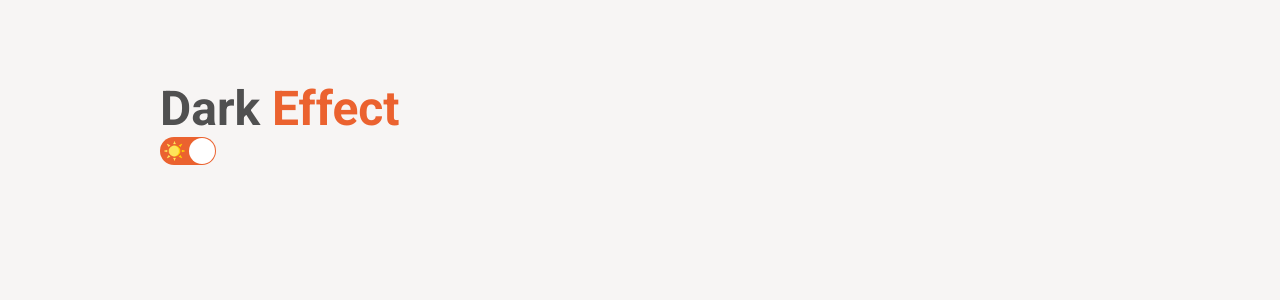
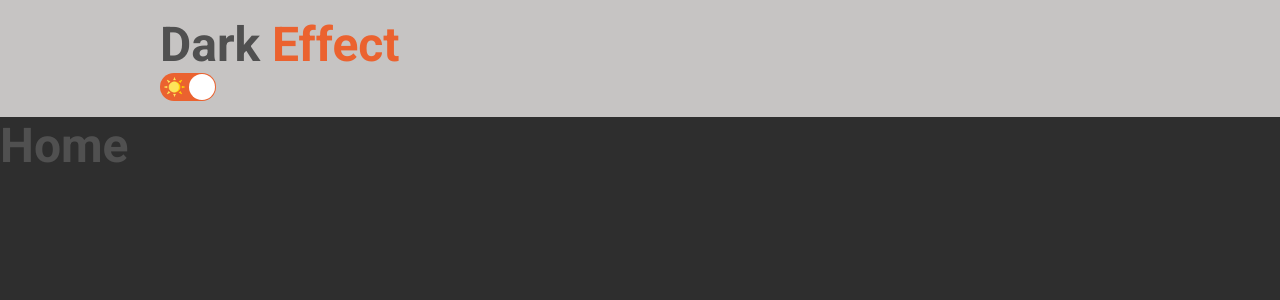
Before and after one commit to renanveronez/vite-template, a React (Vite) app: page / in a window 1280 px wide. Shown: the top 300 px of the page. Built offline with nearby package versions, Linux system fonts and the light colour scheme.

Commit message:
React-router-dom

```diff
--- a/package.json
+++ b/package.json
@@ -10,6 +10,7 @@
   "dependencies": {
     "react": "^18.0.0",
     "react-dom": "^18.0.0",
+    "react-router-dom": "^6.3.0",
     "react-switch": "^7.0.0",
     "styled-components": "^5.3.5"
   },
--- a/src/App.tsx
+++ b/src/App.tsx
@@ -1,7 +1,9 @@
 import { useState } from 'react';
+import { BrowserRouter } from 'react-router-dom';
 import { ThemeProvider } from 'styled-components';
 
 import MainPage from './Components/index';
+import { Router } from './Router';
 import GlobalStyle from './styles/global';
 import darkTheme from './styles/themes/dark';
 import lightTheme from './styles/themes/light';
@@ -18,6 +20,9 @@ function App() {
       <div className="App">
         <GlobalStyle />
         <MainPage toggleTheme={toggleTheme} />
+        <BrowserRouter>
+          <Router />
+        </BrowserRouter>
       </div>
     </ThemeProvider>
   );
--- a/src/Components/styles.ts
+++ b/src/Components/styles.ts
@@ -3,9 +3,10 @@ import styled from "styled-components";
 export const Container = styled.div`
   display: flex;
   flex-direction: column;
-  min-height: 100vh;
+  /* min-height: 100vh; */
+  background-color: #0003 ;
   width: 100%;
-  padding: 5rem 10rem;
+  padding: 1rem 10rem;
 `
 
 export const SwitchIcon = styled.img`
--- /dev/null
+++ b/src/Pages/Home.tsx
@@ -0,0 +1,10 @@
+import { HomeContainer } from "../styles";
+
+export function Home() {
+
+  return (
+    <HomeContainer>
+      <h1>Home</h1>
+    </HomeContainer>
+  )
+}
--- /dev/null
+++ b/src/Pages/Second.tsx
@@ -0,0 +1,10 @@
+import { HomeContainer } from "../styles";
+
+export function Second() {
+
+  return (
+    <HomeContainer>
+      <h1>Second Page</h1>
+    </HomeContainer>
+  )
+}
--- /dev/null
+++ b/src/Router.tsx
@@ -0,0 +1,12 @@
+import { Route, Routes } from "react-router-dom";
+import { Home } from "./Pages/Home";
+import { Second } from "./Pages/Second";
+
+export function Router() {
+  return (
+    <Routes>
+      <Route path="/" element={<Home />} />
+      <Route path="/second" element={<Second />} />
+    </Routes>
+  )
+}
--- /dev/null
+++ b/src/styles.ts
@@ -0,0 +1,12 @@
+import styled from 'styled-components';
+
+export const HomeContainer = styled.div`
+  width: 100%;
+  height: 100vh;
+  background-color: #2E2E2E;
+
+  > main {
+    display: flex;
+    flex-direction: column;
+  }
+`;
```
Also changed, not shown: 1 other file (tests, documents, lock files or other folders).
